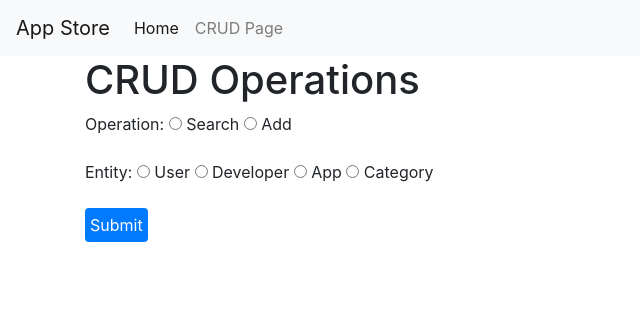
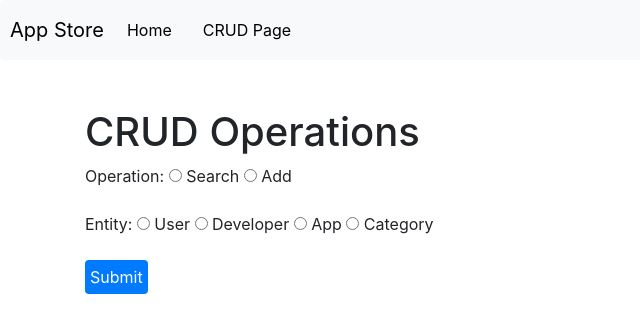
Before and after one commit to AymanOHM/app_store, a Flask app: page /crud in a window 1280 px wide. Shown: the top 333 px of the page, without its empty margins (0-640 px from the left). Run offline with Flask 3, Linux system fonts and the light colour scheme; some libraries are stand-ins or nearby versions.

Commit message:
Added some CSS Adjustments Fixed some issues

```diff
--- a/static/base.css
+++ b/static/base.css
@@ -18,3 +18,33 @@ button:hover {
 header button {
     all: unset;
 }
+
+.navbar.navbar-expand-lg.navbar-light.bg-light {
+    background-color: #f8f9fa !important;
+    padding: 10px;
+    border-radius: 4px;
+}
+
+.navbar.navbar-expand-lg.navbar-light.bg-light a {
+    color: #000 !important;
+    margin-right: 15px;
+}
+
+.navbar.navbar-expand-lg.navbar-light.bg-light a:hover {
+    color: #007bff !important;
+}
+nav {
+    background-color: #007bff;
+    padding: 10px;
+    border-radius: 4px;
+}
+
+nav a {
+    color: #fff;
+    text-decoration: none;
+    margin-right: 15px;
+}
+
+nav a:hover {
+    color: #007bff;
+}
--- a/templates/base.html
+++ b/templates/base.html
@@ -14,6 +14,9 @@
 <body>
     <nav class="navbar navbar-expand-lg navbar-light bg-light">
         <a class="navbar-brand" href="/">App Store</a>
+        <button class="navbar-toggler" type="button" data-toggle="collapse" data-target="#navbarNav" aria-controls="navbarNav" aria-expanded="false" aria-label="Toggle navigation">
+            <span class="navbar-toggler-icon"></span>
+        </button>
         <div class="collapse navbar-collapse" id="navbarNav">
             <ul class="navbar-nav">
                 <li class="nav-item active">
--- a/templates/crud.html
+++ b/templates/crud.html
@@ -7,10 +7,13 @@
 
 {% block scripts %}
 <script src="{{ url_for('static', filename='crud.js') }}"></script>
+<script src="https://code.jquery.com/jquery-3.5.1.slim.min.js"></script>
+<script src="https://cdn.jsdelivr.net/npm/@popperjs/core@2.5.4/dist/umd/popper.min.js"></script>
+<script src="https://stackpath.bootstrapcdn.com/bootstrap/4.5.2/js/bootstrap.min.js"></script>
 {% endblock scripts %}
 
 {% block body %}
-    <div class="container">
+<div class="container mt-5">
     <h1>CRUD Operations</h1>
     <form action="{{ url_for('crud') }}" method="post">
         <div class="form-group">
```
Lines whose indentation alone changed are shown as unchanged.
